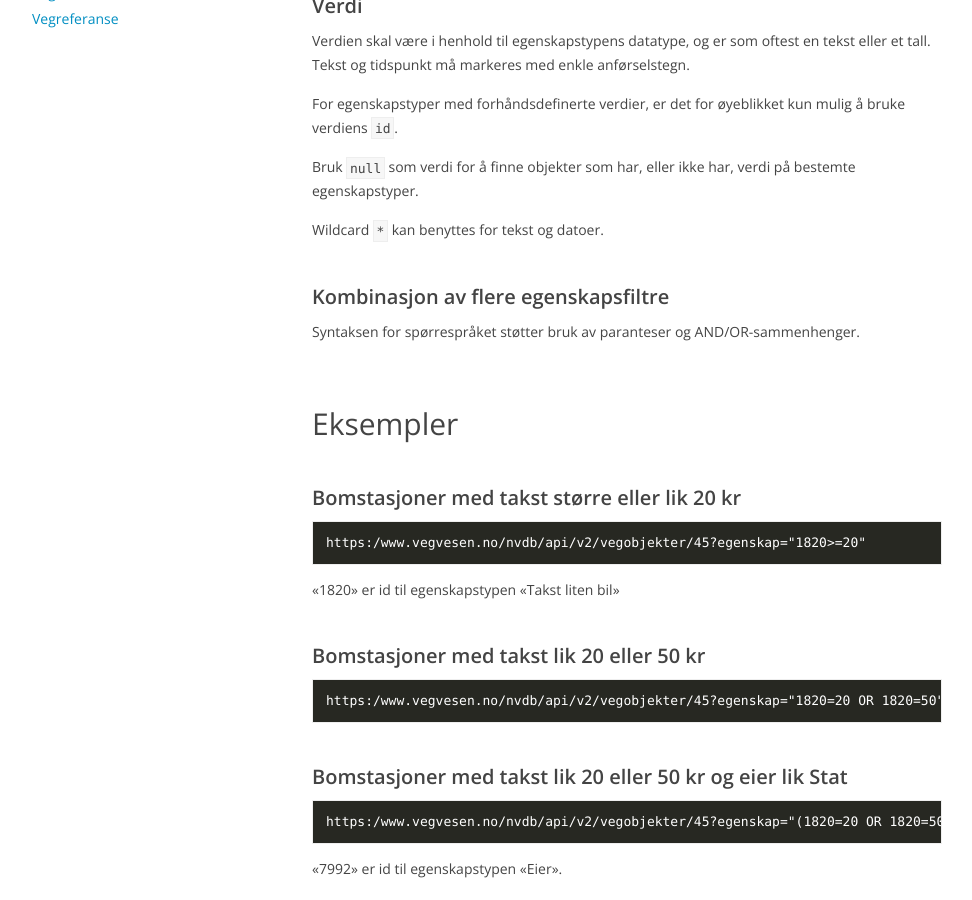
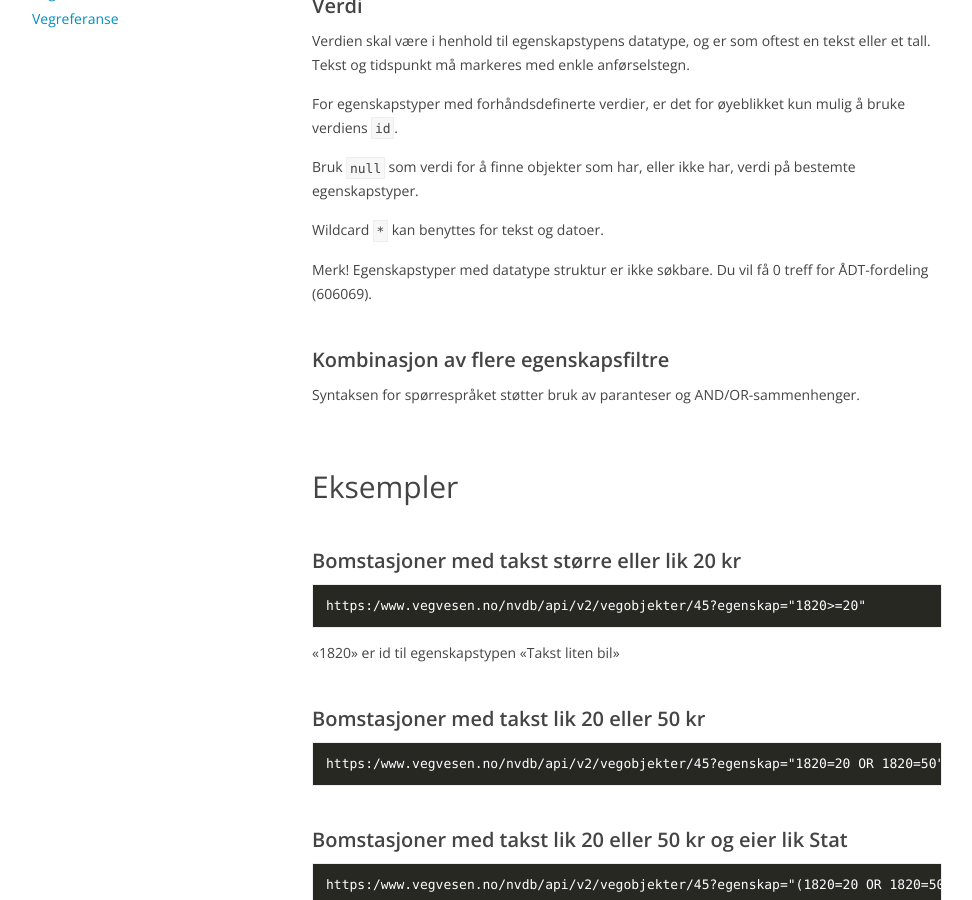
Before and after one commit to nvdb-vegdata/apidokumentasjon, a Jekyll site: the page built from parameter/egenskapsfilter.md, in a window 1280 px wide and 900 px high, scrolled down 1006 px. Shown: the whole window, without its empty margins (153-1125 px from the left). Built offline with Jekyll 4.4.1, drawn with Linux system fonts in a browser that asks for light colours; our own code applies the rules of GitHub Pages for plain Markdown files.

Commit message:
NVDB-2354: Searching on attributes of type structure will give 0 hits

```diff
--- a/parameter/egenskapsfilter.md
+++ b/parameter/egenskapsfilter.md
@@ -43,6 +43,9 @@ For egenskapstyper med forhåndsdefinerte verdier, er det for øyeblikket kun mu
 Bruk `null` som verdi for å finne objekter som har, eller ikke har, verdi på bestemte egenskapstyper.
 
 Wildcard `*` kan benyttes for tekst og datoer.
+
+Merk! Egenskapstyper med datatype struktur er ikke søkbare. Du vil få 0 treff for ÅDT-fordeling (606069).
+
 
 ### Kombinasjon av flere egenskapsfiltre
 
```
